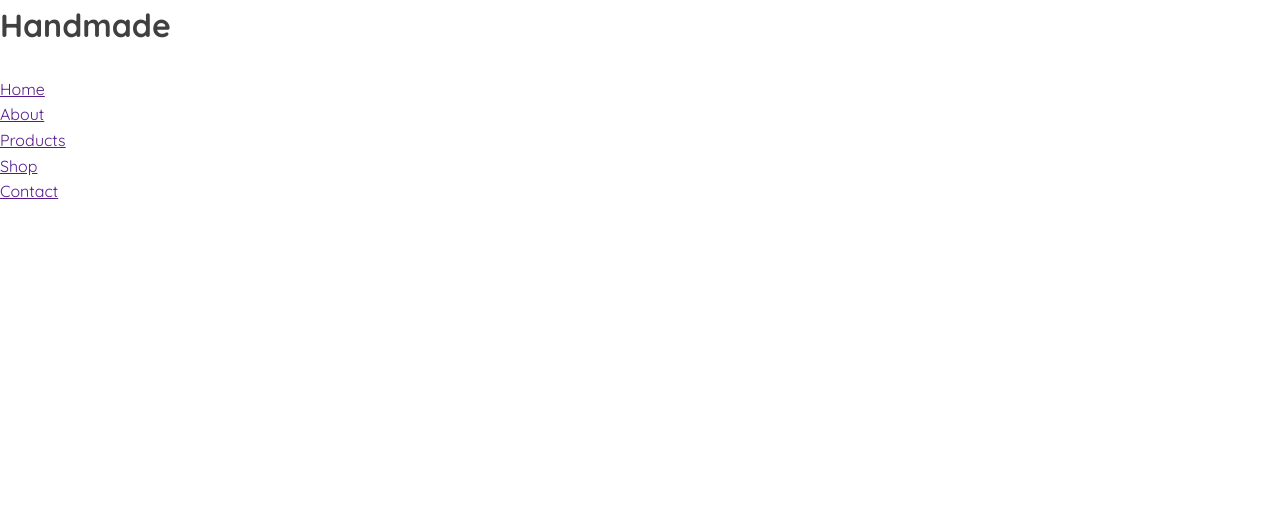
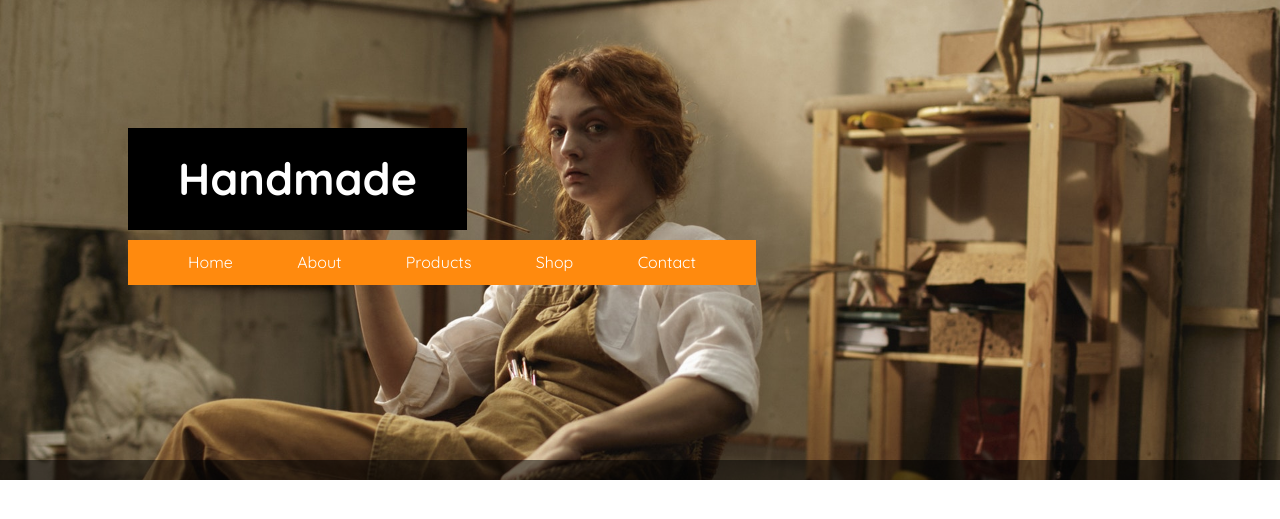
Before and after one commit to IvoAVR/30-dana-kodiranja-II, a PHP site: page / in a window 1280 px wide. Shown: the top 519 px of the page. Run offline with PHP 8.4, Linux system fonts and the light colour scheme; some libraries are stand-ins or nearby versions.

Commit message:
header css

```diff
--- a/2-handmade/style.css
+++ b/2-handmade/style.css
@@ -18,11 +18,43 @@ body {
     padding: 0;
     margin: 0;
 }
-
+a {
+    text-decoration: none;
+}
 /***************
 header
 ***************/
-
+header {
+    background-image: url(img/header.jpg);
+    background-position: center;
+    background-repeat: no-repeat;
+    background-size: cover;
+    height: 60vh;
+    border-bottom: 20px solid rgba(0,0,0, .5);
+}
+header h1 {
+    background: var(--black);
+    display: inline-block;
+    color: var(--white);
+    padding: 15px 50px;
+    font-size: 2.8rem;
+    margin-top: 10%;
+    margin-bottom: 10px;
+    margin-left: 10%;
+}
+header nav {
+    background: var(--orange);
+    display: inline-block;
+    padding: 5px 30px;
+    margin-left: 10%;
+}
+header nav ul li {
+    display: inline-block;
+    padding: 5px 30px;
+}
+header nav ul li a {
+    color: var(--white);
+}
 /***************
 about
 ***************/
```
